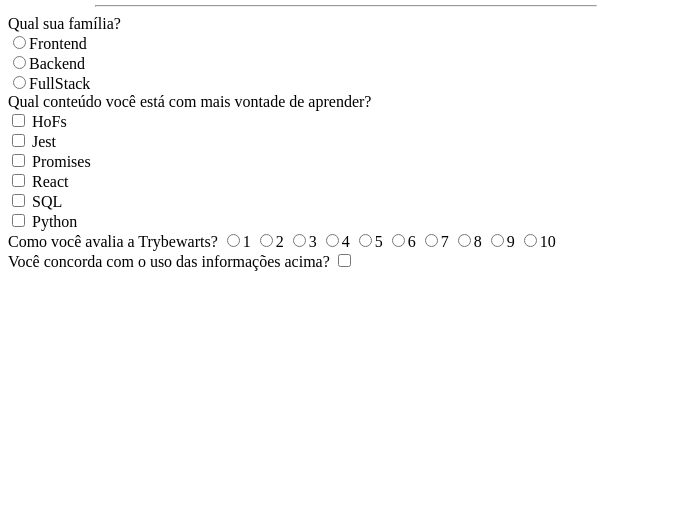
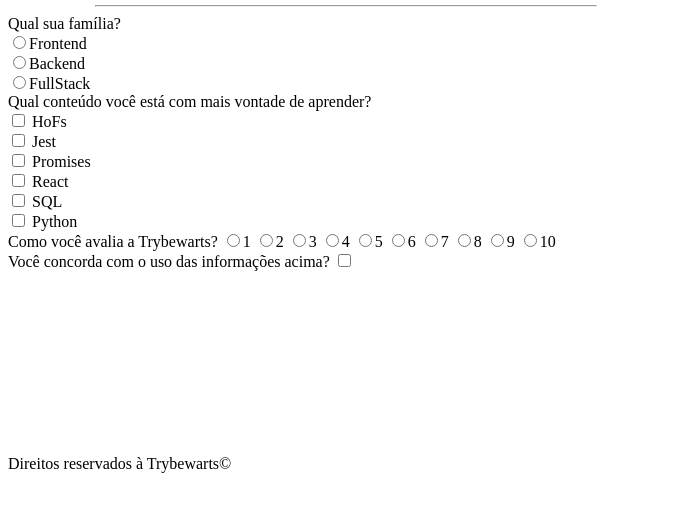
Before and after one commit to duskimm/sd-016-b-project-trybewarts, a website: page index.html in a window 1280 px wide. Shown: the part 157-668 px from the top of the page, 0-679 px from the left. Drawn offline with Linux system fonts and the light colour scheme.

Commit message:
Requisito 19

```diff
--- a/index.html
+++ b/index.html
@@ -128,4 +128,9 @@
     </main>
     <script src="script.js"></script>
 </body>
+
+<!-- requisito 19 -->
+<footer id=rodape>
+  Direitos reservados à Trybewarts©
+</footer>
 </html>
```
